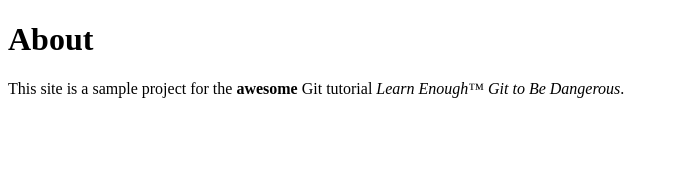
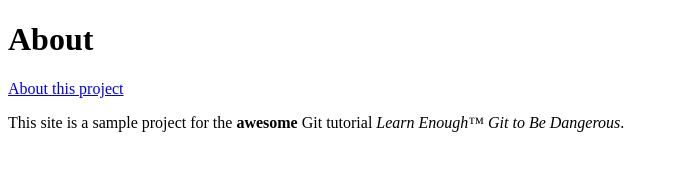
Before and after one commit to DrRoot85/website, a plain HTML site: page about.html in a window 1280 px wide. Shown: the whole page, without its empty margins (0-679 px from the left). Drawn offline with Linux system fonts and the light colour scheme.

Commit message:
Add index link to about page

```diff
--- a/about.html
+++ b/about.html
@@ -5,6 +5,7 @@
   </head>
   <body>
     <h1>About</h1>
+    <a href="index.html">About this project</a>
     <p>
       This site is a sample project for the <strong>awesome</strong> Git
       tutorial <em>Learn Enough™ Git to Be Dangerous</em>.
```
